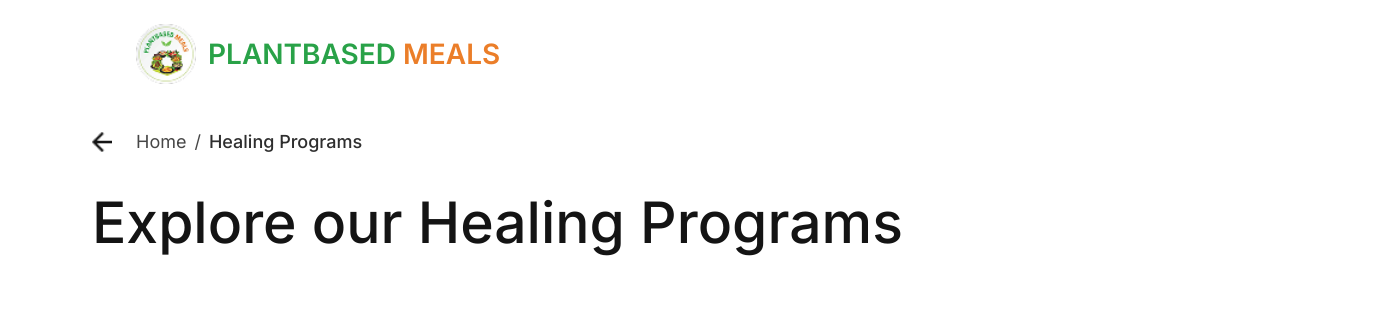
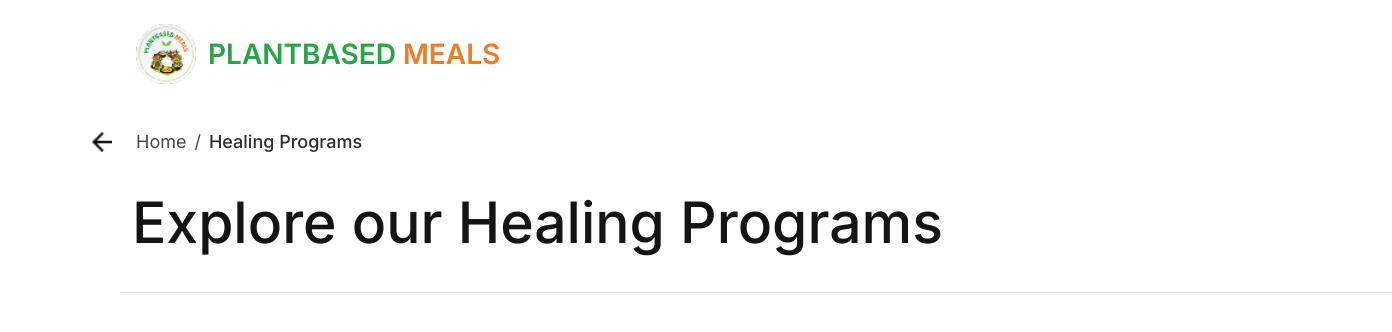
Before and after one commit to Plantbased-ORG/plantbasedmeals, a Next.js app: page /programs in a window 1280 px wide. Shown: the top 332 px of the page, 1392 px wide, since content can reach past the window. Built offline with nearby package versions, Linux system fonts and the light colour scheme.

Commit message:
added horizontal line

```diff
--- a/src/app/programs/page.tsx
+++ b/src/app/programs/page.tsx
@@ -52,11 +52,14 @@ export default function ProgramsPage() {
       </div>
 
       {/* Page Heading */}
-      <div className="absolute top-48 left-23 z-10">
+      <div className="absolute top-48 left-33 z-10">
         <h2 className="text-[57px] font-medium leading-[110%] tracking-normal text-[#141414]">
           Explore our Healing Programs
         </h2>
       </div>
+
+      {/* Horizontal Divider Line */}
+      <div className="absolute top-[292px] left-[120px] w-[1272px] h-0 border-t border-[#CCCCCC80]"></div>
     </main>
   )
 }
```
